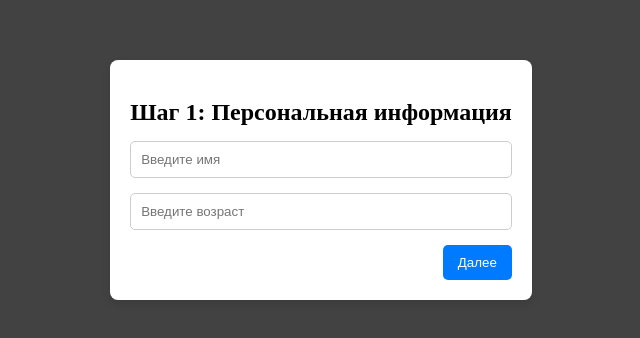
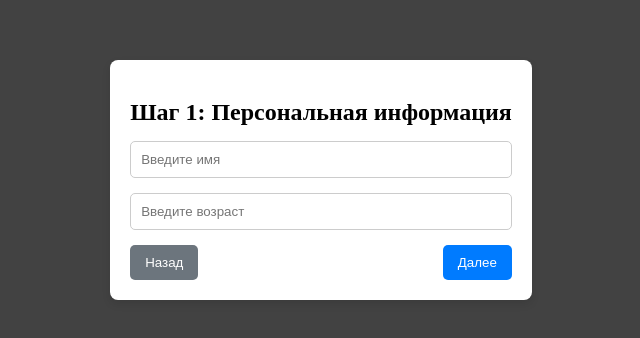
Before and after one commit to shaikouski-arkadzi/multistep-form, a React (Vite) app: page /step/1 in a window 1280 px wide. Shown: the part 220-558 px from the top of the page, without its empty margins (319-959 px from the left). Built offline with nearby package versions, Linux system fonts and the light colour scheme.

Commit message:
Add routes and fix feature go to previous step

```diff
--- a/package.json
+++ b/package.json
@@ -14,6 +14,7 @@
     "react": "^19.0.0",
     "react-dom": "^19.0.0",
     "react-hook-form": "^7.55.0",
+    "react-router-dom": "^7.5.0",
     "yup": "^1.6.1"
   },
   "devDependencies": {
--- a/src/components/App/App.tsx
+++ b/src/components/App/App.tsx
@@ -1,5 +1,6 @@
-import { useMemo, useState } from "react";
+import { useMemo, useState, useEffect } from "react";
 import { useForm } from "react-hook-form";
+import { Routes, Route, Navigate, useNavigate } from "react-router-dom";
 import { yupResolver } from "@hookform/resolvers/yup";
 import { IFormData } from "../../types/formFields.types";
 import { schema } from "../../utils/validation";
@@ -19,10 +20,17 @@ function App() {
   } = useForm<IFormData>({ resolver: yupResolver(schema) });
 
   const [step, setStep] = useState<StepNumber>(1);
-  const [direction, setDirection] = useState<string>("forward");
+
+  const navigate = useNavigate();
+
+  useEffect(() => {
+    const isLast = !(step in steps);
+    navigate(isLast ? "/step/confirm" : `/step/${step}`);
+  }, [step, navigate]);
 
   const goToStep = (targetStep: StepNumber, field: keyof IFormData) => {
     setStep(targetStep);
+
     setTimeout(() => setFocus(field), 0);
   };
 
@@ -32,14 +40,14 @@ function App() {
 
     const isValid = await trigger(fieldsToValidate); // Проводим валидацию полей на шаге
     if (isValid) {
-      setDirection("forward");
       setStep((prev) => (prev + 1) as StepNumber);
     }
   };
 
   const prevStep = () => {
-    setDirection("backward");
+    if (step > 1) {
       setStep((prev) => (prev - 1) as StepNumber);
+    }
   };
 
   const onSubmit = (data: IFormData) => {
@@ -50,21 +58,39 @@ function App() {
 
   return (
     <form onSubmit={handleSubmit(onSubmit)} className="form-container">
-      <div className={`form-step ${direction}`} key={step}>
-        {step <= 3 ? (
+      <div className="form-step" key={step}>
+        <Routes>
+          <Route path="/" element={<Navigate to="/step/1" replace />} />
+
+          {Object.entries(steps).map(([step]) => (
+            <Route
+              key={step}
+              path={`/step/${step}`}
+              element={
                 <FormStep
-            stepNumber={step}
+                  stepNumber={parseInt(step)}
                   register={register}
                   errors={errors}
                   nextStep={nextStep}
+                  prevStep={prevStep}
                 />
-        ) : (
+              }
+            />
+          ))}
+
+          <Route
+            path="/step/confirm"
+            element={
               <ConfirmStep
                 formData={formData}
                 goToStep={goToStep}
                 prevStep={prevStep}
               />
-        )}
+            }
+          />
+
+          <Route path="*" element={<Navigate to="/step/1" replace />} />
+        </Routes>
       </div>
     </form>
   );
--- a/src/components/FormStep/FormStep.tsx
+++ b/src/components/FormStep/FormStep.tsx
@@ -8,6 +8,7 @@ const FormStep: React.FC<FormStepProps> = ({
   register,
   errors,
   nextStep,
+  prevStep,
 }) => {
   const { title, fields } = steps[stepNumber];
 
@@ -26,7 +27,7 @@ const FormStep: React.FC<FormStepProps> = ({
         />
       ))}
 
-      <StepButtons onNext={nextStep} />
+      <StepButtons onNext={nextStep} onPrev={prevStep} />
     </>
   );
 };
--- a/src/components/FormStep/FormStep.types.ts
+++ b/src/components/FormStep/FormStep.types.ts
@@ -9,4 +9,5 @@ export interface FormStepProps {
   register: UseFormRegister<IFormData>;
   errors: FieldErrors<IFormData>;
   nextStep: () => void;
+  prevStep: () => void;
 }
--- a/src/main.tsx
+++ b/src/main.tsx
@@ -1,10 +1,13 @@
 import { StrictMode } from "react";
 import { createRoot } from "react-dom/client";
+import { BrowserRouter } from "react-router-dom";
 import { App } from "./components/App";
 import "./index.css";
 
 createRoot(document.getElementById("root")!).render(
-  <StrictMode>
-    <App />
-  </StrictMode>
+  <BrowserRouter>
+    <StrictMode>
+      <App />
+    </StrictMode>
+  </BrowserRouter>
 );
```
Also changed, not shown: 1 other file (tests, documents, lock files or other folders). Lines whose indentation alone changed are shown as unchanged.
